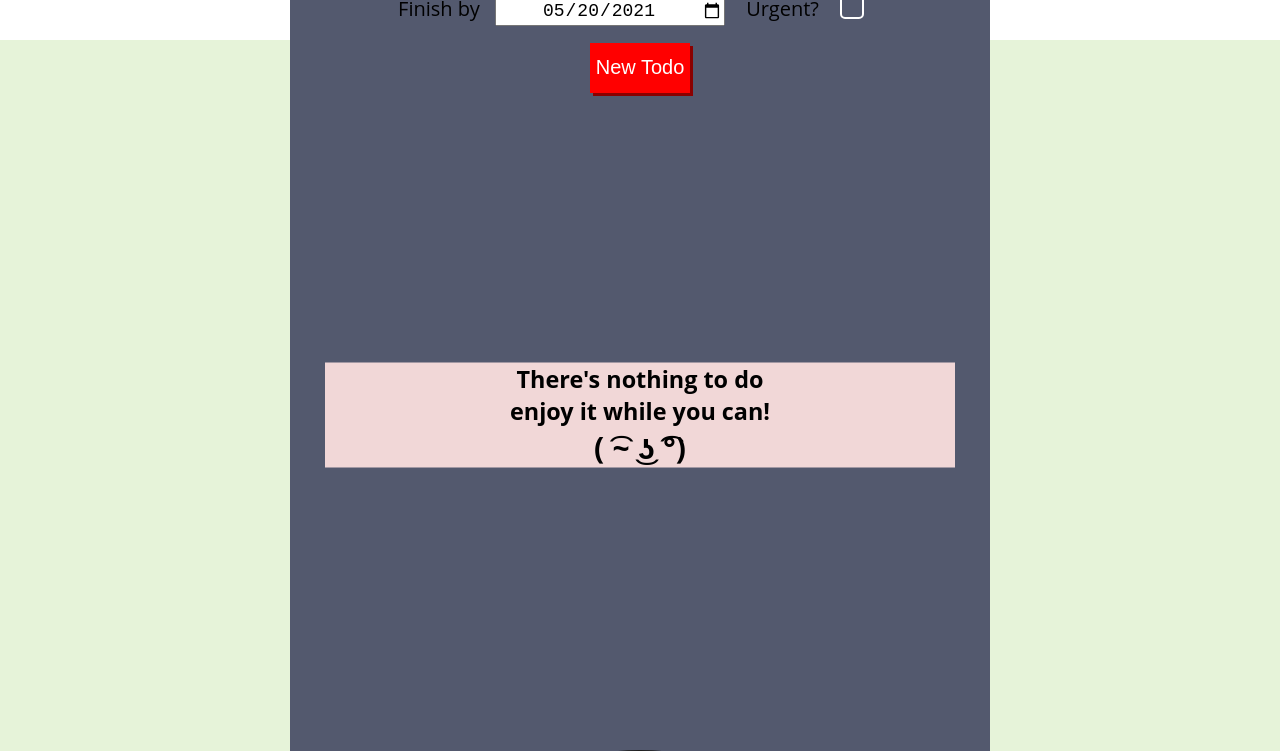
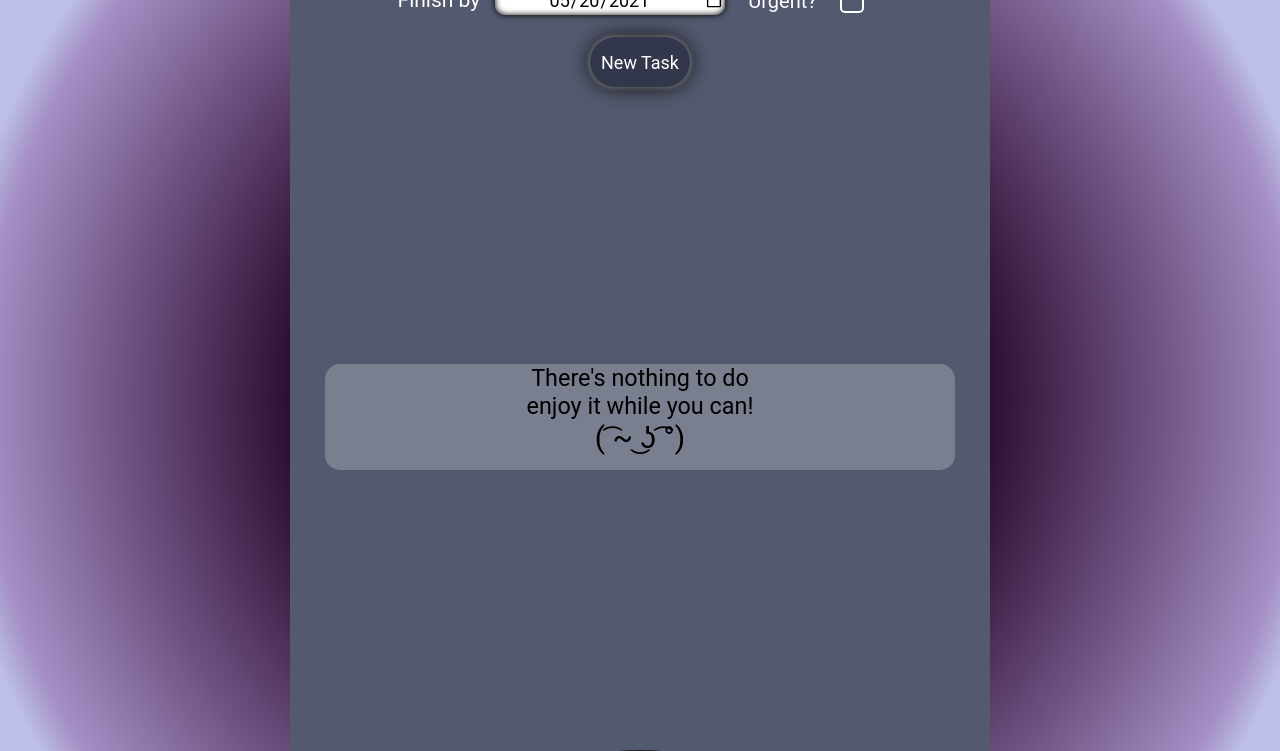
Before and after one commit to bysiuxvx/ToDoApp-react, a React (Create React App) app: page / in a window 1280 px wide. Shown: the top 751 px of the page. Built offline with nearby package versions, Linux system fonts and the light colour scheme.

Commit message:
work in progress

```diff
--- a/src/components/AddTask.js
+++ b/src/components/AddTask.js
@@ -48,7 +48,7 @@ const AddTask = (props) => {
               maxLength="30"
               value={text}
               onChange={(event) => setText(event.target.value)}
-              whileFocus={{ scale: 1.025, boxShadow: 'inset 0 0 0.5em gold' }}
+              whileFocus={{ scale: 1.025 }}
             />
           </label>
           <br />
@@ -80,7 +80,7 @@ const AddTask = (props) => {
           </label>
         </div>
         <button className="submitBtn" onClick={handleSubmit}>
-          New Todo
+          New Task
         </button>
       </div>
     </>
--- a/src/components/App.js
+++ b/src/components/App.js
@@ -10,12 +10,29 @@ const App = () => {
   const [counter, setCounter] = useState(1);
   const [tasks, setTasks] = useState([]);
 
+  const getFinishDate = () => {
+    let today = new Date();
+    let dd = today.getDate();
+
+    let mm = today.getMonth() + 1;
+    let yyyy = today.getFullYear();
+    if (dd < 10) {
+      dd = '0' + dd;
+    }
+
+    if (mm < 10) {
+      mm = '0' + mm;
+    }
+    today = `${dd}-${mm}-${yyyy}`;
+    return today;
+  };
+
   const handleChangeStatus = (id) => {
     const newArr = [...tasks];
     newArr.forEach((task) => {
       if (task.id === id) {
         task.active = false;
-        task.finishDate = new Date().getTime();
+        task.finishDate = getFinishDate();
       }
     });
     setTasks(newArr);
@@ -48,9 +65,6 @@ const App = () => {
 
   return (
     <div className="app">
-      <header>
-        <h2>Task list</h2>
-      </header>
       <div className="appPanel">
         <div className="addTask">
           <AddTask addTask={addTask} />
--- a/src/components/Task.js
+++ b/src/components/Task.js
@@ -28,19 +28,18 @@ const Task = (props) => {
       </div>
     );
   } else {
-    let finish = new Date(finishDate).toLocaleString();
-    finish = finish.slice(0, 10);
-    let final = formatDate(finish);
+    // let finish = new Date(finishDate).toLocaleString();
+    // finish = finish.slice(0, 10);
+    // finish = formatDate(finish);
+    // console.log(finish, JSON.stringify(finish));
     return (
       <div className={urgent ? 'task urgent' : 'task'}>
         <p>
           <strong>{text}</strong>, #{id} <br />
-          Finish by: {targetDate}, Finished: {final}{' '}
+          Finish by: {targetDate}, Finished: {finishDate}{' '}
         </p>
-        <button
-          onClick={() => props.delete(id)}
-          style={{ color: 'red', fontSize: 27 }}>
-          <IoMdClose style={{ marginTop: 7 }} />
+        <button className="taskDelete" onClick={() => props.delete(id)}>
+          <IoMdClose style={{ marginTop: 3.5 }} />
         </button>
       </div>
     );
--- a/src/components/TaskList.js
+++ b/src/components/TaskList.js
@@ -23,7 +23,7 @@ const TaskList = (props) => {
   );
 
   const ifActiveEmpty = (
-    <h3>
+    <h3 className="funnyMessage">
       There's nothing to do <br /> enjoy it while you can! <br />{' '}
       <span style={{ fontSize: 30 }} className="smiley"></span>
     </h3>
--- a/src/styles/App.css
+++ b/src/styles/App.css
@@ -2,6 +2,7 @@
   margin: 0;
   padding: 0;
   box-sizing: border-box;
+  font-family: 'Roboto', sans-serif;
 }
 body {
   overflow: hidden;
@@ -11,11 +12,13 @@ body {
   text-align: center;
   min-height: 100vh;
   overflow: hidden;
-  background-color: rgb(230, 243, 217);
-}
-header {
-  background-color: #fff;
-  height: 5vh;
+  background: rgb(34, 0, 36);
+  background: radial-gradient(
+    circle,
+    rgba(34, 0, 36, 1) 42%,
+    rgba(164, 142, 196, 1) 87%,
+    rgba(188, 191, 231, 1) 92%
+  );
 }
 
 .appPanel {
@@ -30,18 +33,22 @@ header {
 }
 
 .addTask {
-  height: 120px;
-  margin-top: 20px;
+  height: 112px;
+  margin-top: 10px;
 }
 
 .taskList {
   width: 630px;
   max-height: 650px;
-  background-color: rgb(241, 215, 215);
   position: relative;
   transform: translate(-50%, -50%);
   left: 50%;
   top: 40%;
+  background-color: rgb(122, 127, 143);
+  color: black;
+  border-radius: 15px;
+  padding-bottom: 15px;
+  margin-top: 20px;
 }
 
 footer {
@@ -65,8 +72,6 @@ footer {
   color: white;
 }
 
-/* rgb(50, 55, 75) */
-
 footer:hover {
   border-radius: 0%;
   bottom: 0;
--- a/src/styles/addtask.css
+++ b/src/styles/addtask.css
@@ -8,6 +8,14 @@
   margin-left: 10px;
   text-align: center;
   border: none;
+  outline: none;
+  border-radius: 10px;
+  box-shadow: 0 0 6px inset black, 0 0 6px black;
+}
+
+.newTaskPanel .form {
+  font-size: 21px;
+  color: white;
 }
 
 .newTaskPanel .datePicker {
@@ -20,26 +28,42 @@
   text-align: center;
   margin-top: 10px;
   margin-left: 10px;
+  outline: none;
+  border: none;
+  border-radius: 10px;
+  box-shadow: 0 0 6px inset black, 0 0 6px black;
 }
 
 .newTaskPanel .submitBtn {
   height: 50px;
   width: 100px;
-  margin-top: 17px;
-  font-size: 20px;
-  font-weight: 400;
+  margin-top: 22px;
+  font-size: 18px;
   color: #fff;
-  background-color: red;
+  background-color: rgb(50, 55, 75);
   cursor: pointer;
-  box-shadow: 3px 3px darkred;
+  box-shadow: 0 0 20px black, 0 0 5px white;
   transition: 0.4s ease;
   border: none;
+  border-radius: 25px;
 }
 
 .newTaskPanel .submitBtn:hover {
-  border-radius: 25px;
-  border: 2px solid darkred;
   box-shadow: none;
+  transform: scale(1.25);
+  box-shadow: 0 0 10px black, 0 0 10px white;
+  border: none;
+  animation: pulse 1s linear infinite;
+  background-color: #1f1f1f;
+}
+
+@keyframes pulse {
+  0% {
+    box-shadow: 0 0 10px black, 0 0 13px white;
+  }
+  50% {
+    box-shadow: 0 0 15px black, 0 0 3px white;
+  }
 }
 
 /* Checkbox  */
@@ -58,7 +82,7 @@ div .title {
   width: 150px;
   clear: both;
   right: 100px;
-  top: 60px;
+  top: 53.5px;
 }
 
 .checkbox-label input {
@@ -124,7 +148,7 @@ div .title {
   top: 0;
   width: 6px;
   height: 12px;
-  border: solid #009bff;
+  border: solid #1f1f1f;
   border-width: 0 2px 2px 0;
   background-color: transparent;
   border-radius: 0;
--- a/src/styles/task.css
+++ b/src/styles/task.css
@@ -15,21 +15,41 @@
 .task button {
   position: absolute;
   top: 50%;
-  left: 94%;
+  left: 92%;
   transform: translate(-50%, -50%);
-  height: 40px;
-  width: 40px;
+  height: 30px;
+  width: 30px;
   border-radius: 50%;
   outline: none;
   border: none;
   cursor: pointer;
   font-size: 25px;
+  transition: 0.7s;
 }
 
+.task button:hover {
+  height: 40px;
+  width: 40px;
+}
+
+.task .taskDelete {
+  color: 'red';
+  font-size: 23px;
+}
 .urgent strong {
   color: red;
+  animation: urgent 2s linear infinite;
 }
 
 button svg {
-  margin-top: 5px;
+  margin-top: 3px;
 }
+
+@keyframes urgent {
+  0% {
+    color: red;
+  }
+  50% {
+    color: white;
+  }
+}
--- a/src/styles/tasklist.css
+++ b/src/styles/tasklist.css
@@ -9,6 +9,11 @@
   max-height: 300px;
   overflow-y: auto;
   margin-top: 10px;
+  padding-top: 5px;
+}
+
+.funnyMessage {
+  font-weight: 400;
 }
 
 .smiley::before {
```
